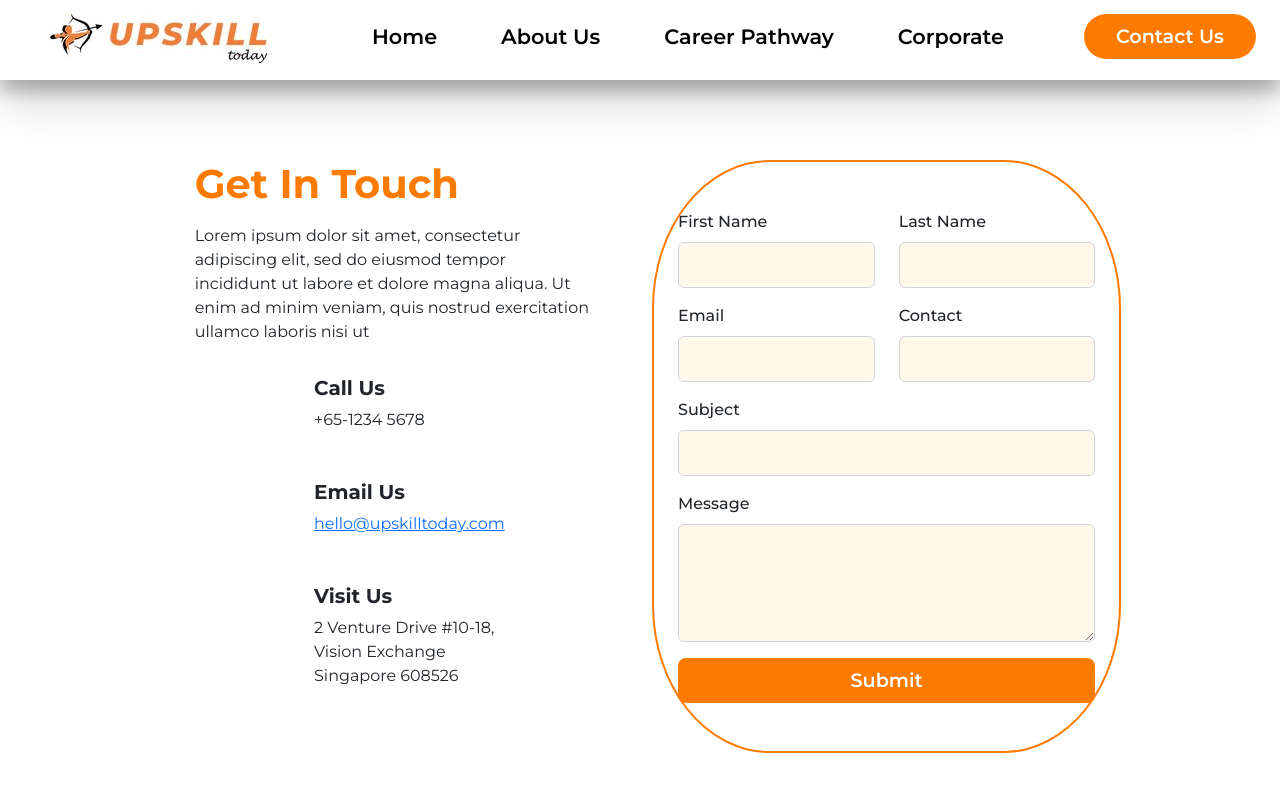
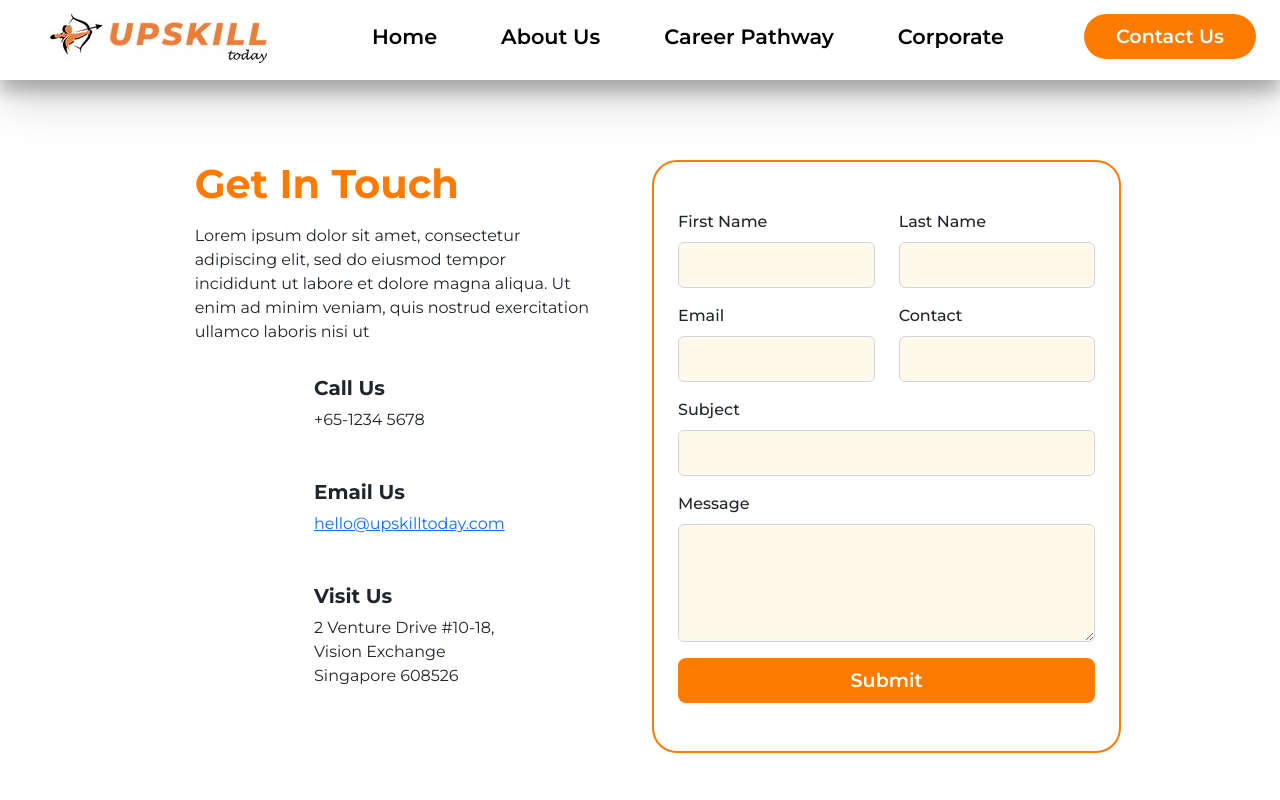
Before and after one commit to Chiang-Yong/Upskill-Today-1, a React (Create React App) app: page /Contact in a window 1280 px wide. Shown: the top 800 px of the page. Built offline with nearby package versions, Linux system fonts and the light colour scheme; some icons are missing.

Commit message:
Update getIntouch.css

```diff
--- a/src/pages/Contact/getIntouch.css
+++ b/src/pages/Contact/getIntouch.css
@@ -36,7 +36,7 @@
   margin-left: 0%;
   position: relative; */
   border: 2px solid #ff7b00;
-  border-radius: 25%;
+  border-radius: 25px;
   /* background-color: #fff9eb; */
   /* box-shadow: 10px 10px 5px 0px rgba(0, 0, 0, 0.6); */
 }
```
